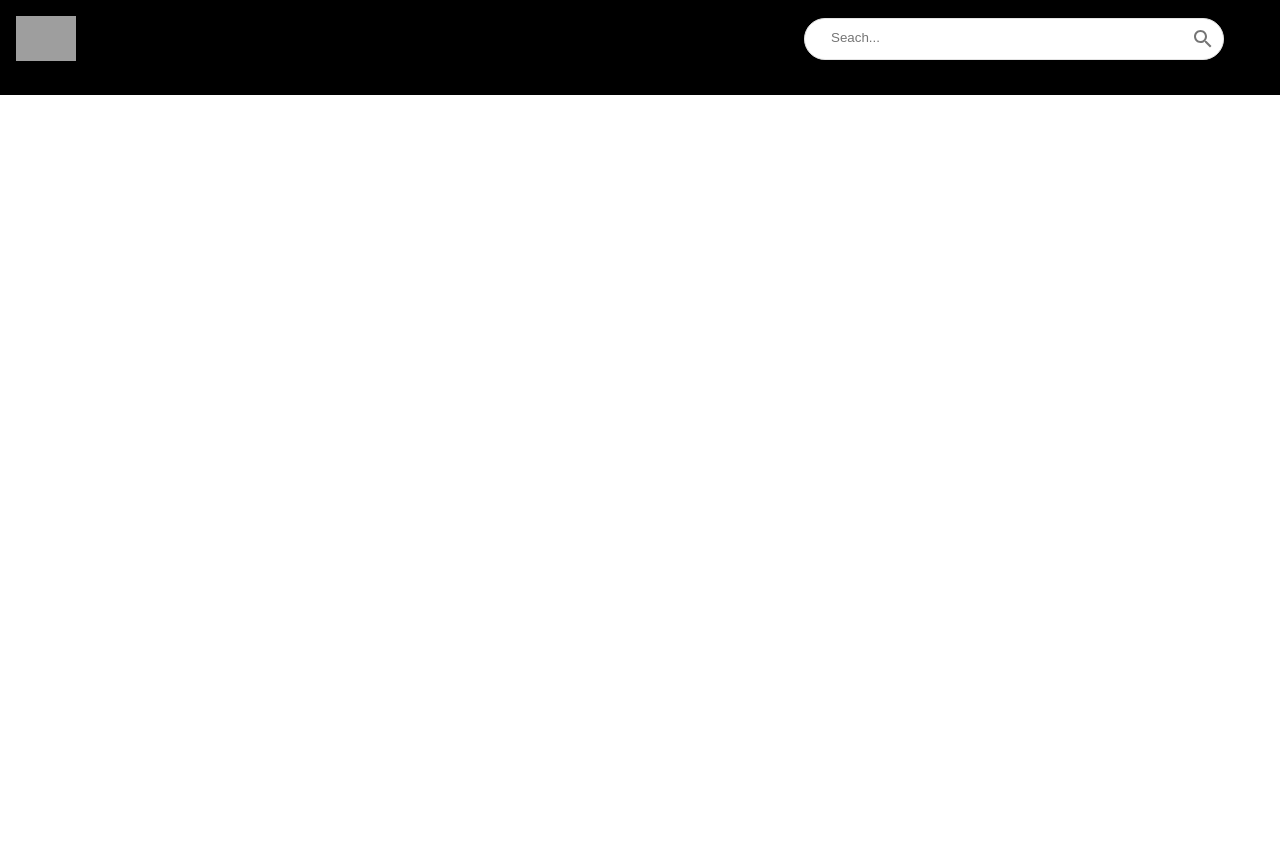
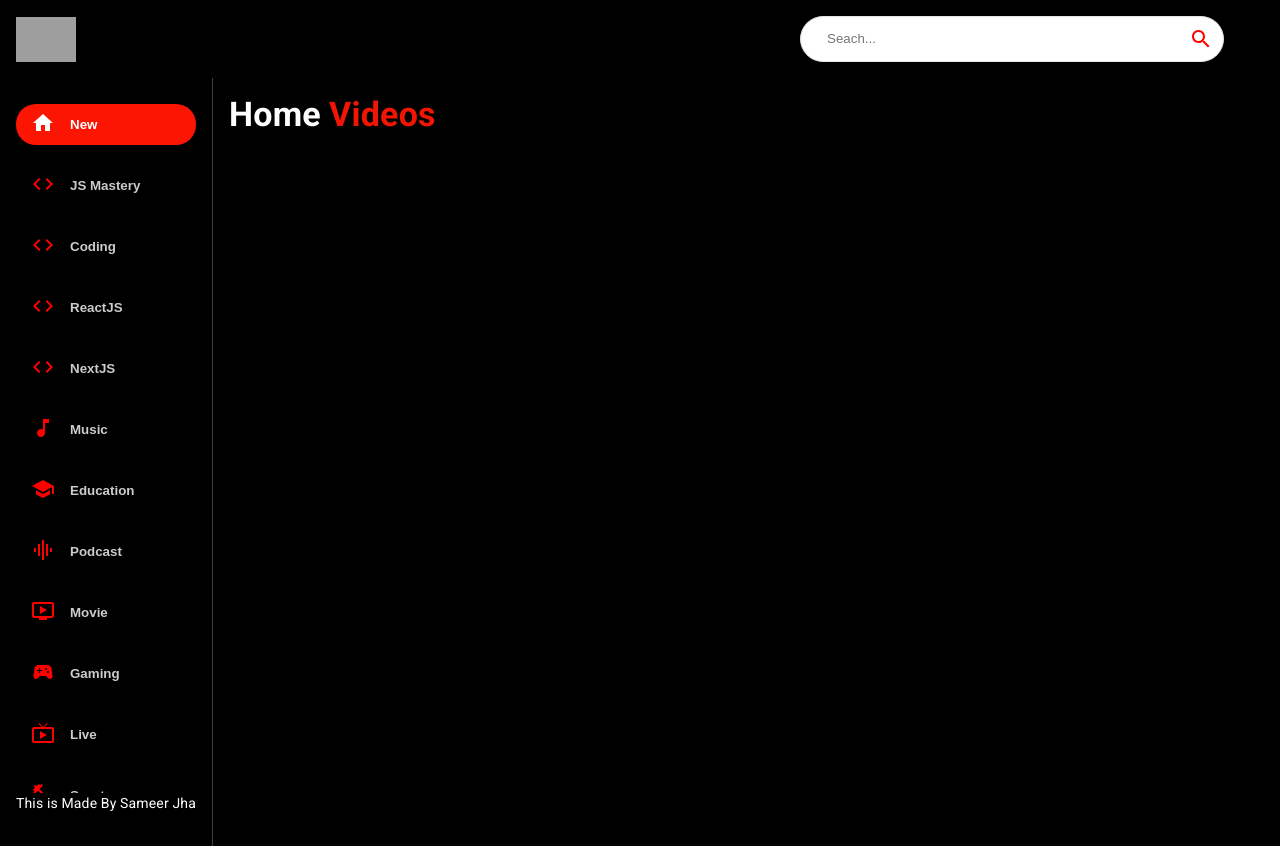
Before and after one commit to Sameerjha236/Youtube-Clone, a React (Create React App) app: page / in a window 1280 px wide. Before the commit the page ends 800 px from the top, so only its background shows below. Built offline with nearby package versions, Linux system fonts and the light colour scheme; grey boxes are pictures that could not be loaded.

Commit message:
Sidebar Added

```diff
--- a/src/components/Feed.jsx
+++ b/src/components/Feed.jsx
@@ -1,7 +1,40 @@
-import React from "react";
+import React, { useState, useEffect } from "react";
+import { Box, Stack, Typography } from "@mui/material";
+import { Sidebar, Videos } from "./";
 
 const Feed = () => {
-  return <div>Feed</div>;
+  return (
+    <Stack sx={{ flexDirection: { sx: "column", md: "row" } }}>
+      <Box
+        sx={{
+          height: { sx: "auto", md: "92vh" },
+          borderRight: "1px solid #3d3d3d",
+          p: { sx: 0, md: 2 },
+        }}
+      >
+        <Sidebar />
+        <Typography
+          className="copywrite"
+          variant="body2"
+          sx={{ mt: "1.5", color: "#ffff" }}
+        >
+          This is Made By Sameer Jha
+        </Typography>
+      </Box>
+      <Box p={2} sx={{ overflowY: "auto", height: "90vh", flex: 2 }}>
+        <Typography
+          variant="h4"
+          fontWeight="bold"
+          mb={2}
+          sx={{ color: "white" }}
+        >
+          Home
+          <span style={{ marginLeft: "0.5rem", color: "#F31503" }}>Videos</span>
+        </Typography>
+        <Videos videos={[]} />
+      </Box>
+    </Stack>
+  );
 };
 
 export default Feed;
--- a/src/components/SearchBar.jsx
+++ b/src/components/SearchBar.jsx
@@ -22,7 +22,7 @@
         value=""
         onChange={() => {}}
       />
-      <IconButton>
+      <IconButton type="submit" sx={{ p: "10px", color: "red" }}>
         <Search />
       </IconButton>
     </Paper>
--- /dev/null
+++ b/src/components/Sidebar.jsx
@@ -0,0 +1,45 @@
+import React from "react";
+import { Stack } from "@mui/material";
+import { categories } from "../utils/constants";
+
+const selectedCategory = "New";
+
+const Sidebar = () => (
+  <Stack
+    direction="row"
+    sx={{
+      overflowY: "auto",
+      height: { sx: "auto", md: "95%" },
+      flexDirection: { md: "column" },
+    }}
+  >
+    {categories.map((category) => (
+      <button
+        className="category-btn"
+        style={{
+          background: category.name === selectedCategory && "#FC1503",
+          color: "white",
+        }}
+        key={category.name}
+      >
+        <span
+          style={{
+            color: category.name === selectedCategory ? "white" : "red",
+            marginRight: "15px",
+          }}
+        >
+          {category.icon}
+        </span>
+        <span
+          style={{
+            opacity: category.name === selectedCategory ? "1" : "0.8",
+          }}
+        >
+          {category.name}
+        </span>
+      </button>
+    ))}
+  </Stack>
+);
+
+export default Sidebar;
--- /dev/null
+++ b/src/components/Videos.jsx
@@ -0,0 +1,7 @@
+import React from "react";
+
+const Videos = () => {
+  return <div>Video</div>;
+};
+
+export default Videos;
--- a/src/components/index.js
+++ b/src/components/index.js
@@ -4,3 +4,5 @@
 export { default as VideoDetail } from "./VideoDetail";
 export { default as SearchFeed } from "./SearchFeed";
 export { default as SearchBar } from "./SearchBar";
+export { default as Sidebar } from "./Sidebar";
+export { default as Videos } from "./Videos";
--- a/src/index.css
+++ b/src/index.css
@@ -23,15 +23,6 @@
 
 ::-webkit-scrollbar-track {
   background-color: transparent;
-}
-
-.category-btn:hover {
-  background-color: #fc1503 !important;
-  color: white !important;
-}
-
-.category-btn:hover span {
-  color: white !important;
 }
 
 .react-player {
@@ -62,6 +53,15 @@
   transition: all 0.3s ease;
 }
 
+.category-btn:hover {
+  background-color: #fc1503 !important;
+  color: white !important;
+}
+
+.category-btn:hover span {
+  color: white !important;
+}
+
 @media screen and (max-width: 900px) {
   .category-btn {
     margin: 10px;
```
